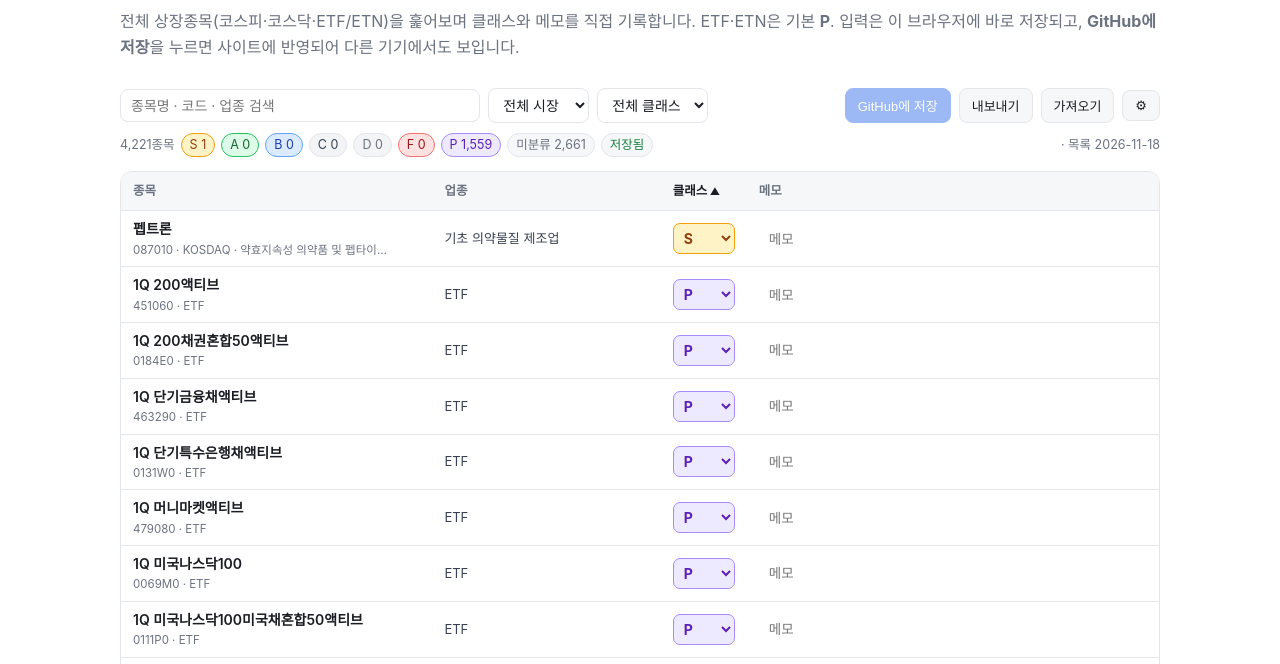
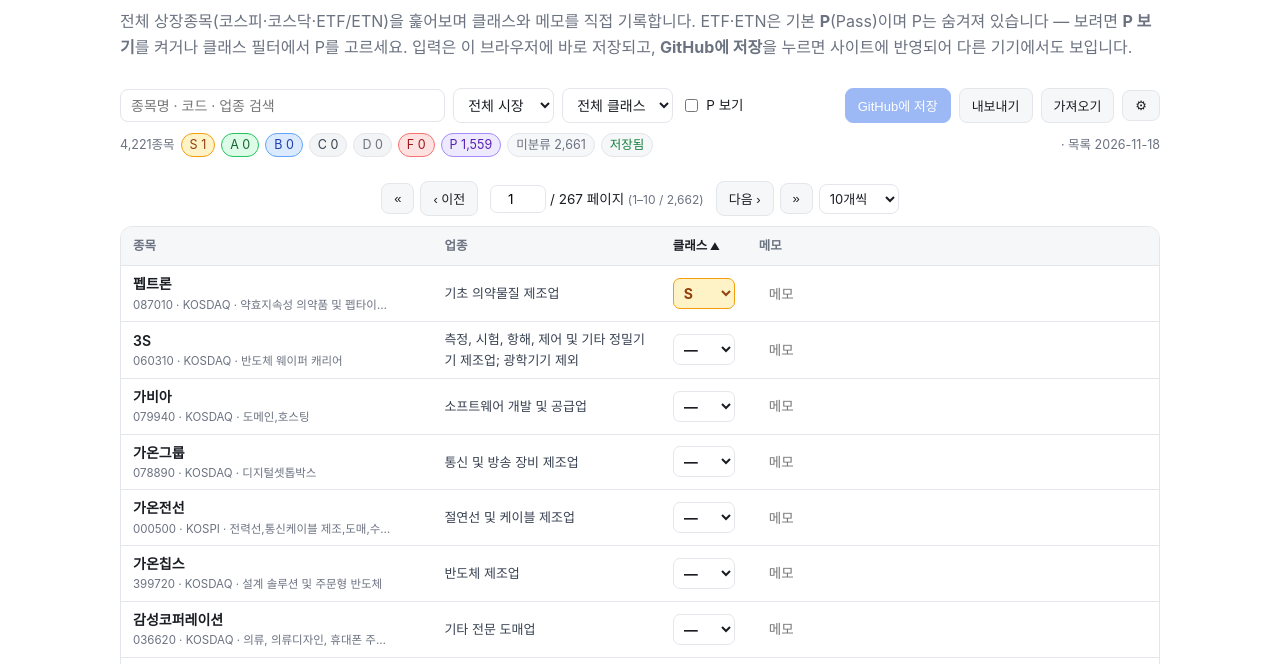
Before and after one commit to akmeresearch/stock, a plain HTML site: page screen.html in a window 1280 px wide. Shown: the part 125-789 px from the top of the page. Drawn offline with Linux system fonts and the light colour scheme.

Commit message:
종목 스크린: P(Pass) 기본 숨김 + 10개씩 페이지 넘김 (10/25/50/100 선택)
Co-Authored-By: Claude Fable 5.1 <noreply@anthropic.com>
Claude-Session: https://claude.ai/code/session_01NKfZM7HwXMvgS4wQJTBZZ8

```diff
--- a/screen.html
+++ b/screen.html
@@ -22,7 +22,7 @@
 <link rel="icon" type="image/png" sizes="192x192" href="site/img/icon-192.png?v=2">
 <link rel="apple-touch-icon" sizes="180x180" href="site/img/icon-180.png?v=2">
 <meta name="theme-color" content="#000000">
-<link rel="stylesheet" href="site/style.css?v=202611181540">
+<link rel="stylesheet" href="site/style.css?v=202611181600">
 </head>
 <body>
 <nav class="nav">
@@ -37,7 +37,7 @@
 </nav>
 <main class="wrap wide">
   <h1>종목 스크린</h1>
-  <div class="sub">전체 상장종목(코스피·코스닥·ETF/ETN)을 훑어보며 클래스와 메모를 직접 기록합니다. ETF·ETN은 기본 <b>P</b>. 입력은 이 브라우저에 바로 저장되고, <b>GitHub에 저장</b>을 누르면 사이트에 반영되어 다른 기기에서도 보입니다.</div>
+  <div class="sub">전체 상장종목(코스피·코스닥·ETF/ETN)을 훑어보며 클래스와 메모를 직접 기록합니다. ETF·ETN은 기본 <b>P</b>(Pass)이며 P는 숨겨져 있습니다 — 보려면 <b>P 보기</b>를 켜거나 클래스 필터에서 P를 고르세요. 입력은 이 브라우저에 바로 저장되고, <b>GitHub에 저장</b>을 누르면 사이트에 반영되어 다른 기기에서도 보입니다.</div>
 
   <div class="sc-toolbar">
     <input id="q" class="sc-input" type="search" placeholder="종목명 · 코드 · 업종 검색" autocomplete="off">
@@ -54,6 +54,7 @@
       <option value="D">D</option><option value="F">F</option><option value="P">P</option>
       <option value="_memo">메모 있음</option>
     </select>
+    <label class="sc-check"><input id="showp" type="checkbox"> P 보기</label>
     <span class="sc-spacer"></span>
     <button id="save" class="btn primary">GitHub에 저장</button>
     <button id="export" class="btn">내보내기</button>
@@ -63,6 +64,7 @@
   </div>
   <div id="stats" class="sc-stats"></div>
 
+  <div id="pager-top" class="sc-pager"></div>
   <div class="sc-tablewrap">
     <table class="sc-table">
       <thead><tr>
@@ -73,10 +75,10 @@
       </tr></thead>
       <tbody id="rows"><tr><td colspan="4" class="empty">불러오는 중…</td></tr></tbody>
     </table>
-    <div id="more" class="sc-more"></div>
   </div>
+  <div class="sc-pager"></div>
   <div class="footer">종목 목록: KRX KIND 상장법인목록 · 네이버 금융 ETF/ETN 목록 (주 1회 갱신). 정보 제공 목적이며 투자 권유가 아닙니다.</div>
 </main>
-<script src="site/screen.js?v=202611181520"></script>
+<script src="site/screen.js?v=202611181600"></script>
 </body>
 </html>
--- a/site/screen.js
+++ b/site/screen.js
@@ -7,7 +7,7 @@
   const CLASSES = ['S', 'A', 'B', 'C', 'D', 'F', 'P'];
   const RANK = Object.fromEntries(CLASSES.map((c, i) => [c, i]));
   const LS_DIRTY = 'akme_screen_dirty', LS_TOKEN = 'akme_gh_token';
-  const PAGE = 300;
+  const LS_SIZE = 'akme_screen_size';
   const v = Math.floor(Date.now() / 60000);
   const $ = id => document.getElementById(id);
   const esc = s => String(s ?? '').replace(/[&<>"']/g, c => ({ '&': '&amp;', '<': '&lt;', '>': '&gt;', '"': '&quot;', "'": '&#39;' }[c]));
@@ -16,7 +16,7 @@
                del(k) { try { localStorage.removeItem(k); } catch {} } };
 
   let listing = [], base = {}, dirty = ls.get(LS_DIRTY, {});
-  let sortKey = 'cls', sortDir = 1, view = [], shown = 0;
+  let sortKey = 'cls', sortDir = 1, view = [], page = 1, size = +ls.get(LS_SIZE, 10) || 10;
 
   const entry = code => dirty[code] ?? base[code] ?? null;
   const clsOf = s => { const e = entry(s.code); return e && 'c' in e ? e.c : (s.etf ? 'P' : ''); };
@@ -42,8 +42,9 @@
 
   /* ---------- 필터·정렬·렌더 ---------- */
   function apply() {
-    const q = $('q').value.trim().toLowerCase(), mk = $('mk').value, cf = $('cf').value;
+    const q = $('q').value.trim().toLowerCase(), mk = $('mk').value, cf = $('cf').value, showP = cf === 'P' || $('showp').checked;
     view = listing.filter(s => {
+      if (!showP && clsOf(s) === 'P') return false;   // P(Pass)는 기본 숨김
       if (mk === 'ETF' ? !s.etf : mk ? s.market !== mk : false) return false;
       if (cf === '_none' ? clsOf(s) !== '' : cf === '_memo' ? !memoOf(s) : cf ? clsOf(s) !== cf : false) return false;
       if (q && !(s.name.toLowerCase().includes(q) || s.code.includes(q) || (s.sector || '').toLowerCase().includes(q))) return false;
@@ -59,9 +60,10 @@
     });
     document.querySelectorAll('th.sortable').forEach(th => th.classList.toggle('on', th.dataset.k === sortKey));
     document.querySelector('th.on')?.setAttribute('data-dir', sortDir > 0 ? '▲' : '▼');
-    $('rows').innerHTML = view.length ? '' : '<tr><td colspan="4" class="empty">조건에 맞는 종목이 없습니다.</td></tr>';
-    shown = 0; renderMore(); stats();
+    page = Math.min(page, pages()) || 1; renderPage(); stats();
   }
+  const pages = () => Math.max(1, Math.ceil(view.length / size));
+  function goto(n) { page = Math.max(1, Math.min(pages(), n)); renderPage(); window.scrollTo({ top: $('pager-top').offsetTop - 70, behavior: 'smooth' }); }
 
   function row(s) {
     const c = clsOf(s), m = memoOf(s), d = dirty[s.code] ? ' dirty' : '';
@@ -76,13 +78,28 @@
     </tr>`;
   }
 
-  function renderMore() {
-    const next = view.slice(shown, shown + PAGE);
-    if (next.length) $('rows').insertAdjacentHTML('beforeend', next.map(row).join(''));
-    shown += next.length;
-    $('more').textContent = shown < view.length ? `${shown.toLocaleString()} / ${view.length.toLocaleString()} 표시 — 스크롤하면 더 불러옵니다` : (view.length ? `${view.length.toLocaleString()}종목 전체 표시` : '');
+  function renderPage() {
+    const slice = view.slice((page - 1) * size, page * size);
+    $('rows').innerHTML = slice.length ? slice.map(row).join('') : '<tr><td colspan="4" class="empty">조건에 맞는 종목이 없습니다.</td></tr>';
+    const n = pages(), from = view.length ? (page - 1) * size + 1 : 0, to = Math.min(view.length, page * size);
+    for (const el of document.querySelectorAll('.sc-pager')) {
+      el.innerHTML = `<button class="btn pg" data-go="1" ${page <= 1 ? 'disabled' : ''}>«</button>
+        <button class="btn pg" data-go="${page - 1}" ${page <= 1 ? 'disabled' : ''}>‹ 이전</button>
+        <span class="pg-info"><input class="pg-num" type="number" min="1" max="${n}" value="${page}"> / ${n.toLocaleString()} 페이지
+          <small>(${from.toLocaleString()}–${to.toLocaleString()} / ${view.length.toLocaleString()})</small></span>
+        <button class="btn pg" data-go="${page + 1}" ${page >= n ? 'disabled' : ''}>다음 ›</button>
+        <button class="btn pg" data-go="${n}" ${page >= n ? 'disabled' : ''}>»</button>
+        <select class="sc-select pg-size">${[10, 25, 50, 100].map(x => `<option value="${x}"${x === size ? ' selected' : ''}>${x}개씩</option>`).join('')}</select>`;
+    }
   }
-  new IntersectionObserver(es => { if (es[0].isIntersecting && shown < view.length) renderMore(); }, { rootMargin: '600px' }).observe($('more'));
+  document.addEventListener('click', e => { const b = e.target.closest('button.pg'); if (b && !b.disabled) goto(+b.dataset.go); });
+  document.addEventListener('change', e => {
+    if (e.target.classList.contains('pg-num')) goto(+e.target.value || 1);
+    if (e.target.classList.contains('pg-size')) { size = +e.target.value; ls.set(LS_SIZE, size); page = 1; renderPage(); }
+  });
+  document.addEventListener('keydown', e => {
+    if (e.target.classList.contains('pg-num') && e.key === 'Enter') { e.preventDefault(); goto(+e.target.value || 1); }
+  });
 
   function stats() {
     const cnt = Object.fromEntries(CLASSES.map(c => [c, 0])); let none = 0;
@@ -112,9 +129,10 @@
   rows.addEventListener('keydown', e => {
     if (e.key !== 'Enter' || !e.target.classList.contains('memo')) return;
     e.preventDefault(); e.target.blur();
-    const nx = e.target.closest('tr').nextElementSibling?.querySelector('.memo'); nx?.focus();
+    const nx = e.target.closest('tr').nextElementSibling?.querySelector('.memo');
+    if (nx) nx.focus(); else if (page < pages()) { goto(page + 1); $('rows').querySelector('.memo')?.focus(); }
   });
-  ['q', 'mk', 'cf'].forEach(id => $(id).addEventListener('input', apply));
+  ['q', 'mk', 'cf', 'showp'].forEach(id => $(id).addEventListener('input', () => { page = 1; apply(); }));
   document.querySelectorAll('th.sortable').forEach(th => th.addEventListener('click', () => {
     if (sortKey === th.dataset.k) sortDir = -sortDir; else { sortKey = th.dataset.k; sortDir = 1; }
     apply();
--- a/site/style.css
+++ b/site/style.css
@@ -169,7 +169,12 @@ tr.c-C select.cls, .chip.c-C { background: #f3f4f6; color: #374151; }
 tr.c-D select.cls, .chip.c-D { background: #f3f4f6; color: #6b7280; }
 tr.c-F select.cls, .chip.c-F { background: #fee2e2; border-color: #f87171; color: #991b1b; }
 tr.c-P select.cls, .chip.c-P { background: #ede9fe; border-color: #a78bfa; color: #5b21b6; }
-.sc-more { text-align: center; font-size: 12.5px; color: var(--muted); padding: 12px; }
+.sc-check { display: inline-flex; align-items: center; gap: 5px; font-size: 13.5px; color: var(--text); cursor: pointer; white-space: nowrap; }
+.sc-pager { display: flex; gap: 6px; align-items: center; flex-wrap: wrap; justify-content: center; padding: 10px 0; font-size: 13.5px; }
+.sc-pager .pg-info { padding: 0 6px; white-space: nowrap; }
+.sc-pager .pg-info small { color: var(--muted); font-size: 12px; }
+.sc-pager .pg-num { width: 56px; padding: 5px 6px; border: 1px solid var(--line); border-radius: 7px; font-size: 13.5px; text-align: center; font-family: inherit; }
+.sc-pager .pg-size { padding: 5px 6px; font-size: 13px; }
 @media (max-width: 640px) {
   .sc-sector { display: none; }
   .sc-name { width: 44%; }
```
Also changed, not shown: backlog.html (+1 -1 lines), credit.html (+1 -1 lines), index.html (+1 -1 lines), report.html (+1 -1 lines), reports.html (+1 -1 lines), stock.html (+1 -1 lines), stocks.html (+1 -1 lines), weekly.html (+1 -1 lines).
